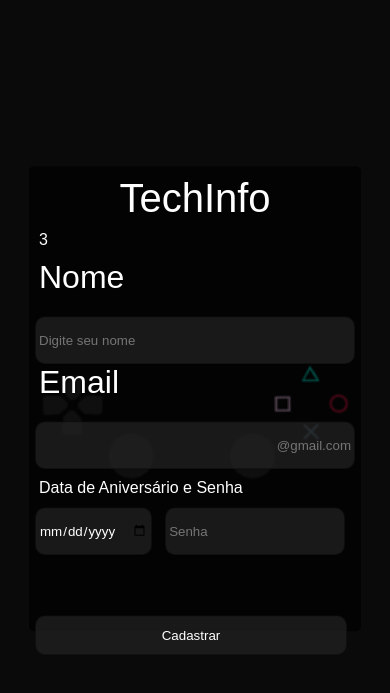
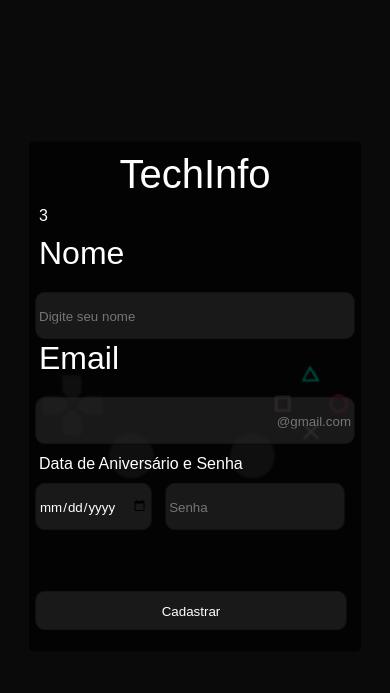
Before and after one commit to erichenriquesm/html5-e-css3, a PHP site: page / in a window 390 px wide. Shown: the top 693 px of the page. Run offline with PHP 8.4, Linux system fonts and the light colour scheme.

Commit message:
Update style.css

```diff
--- a/práticas/prática017/style.css
+++ b/práticas/prática017/style.css
@@ -92,7 +92,7 @@ input{
         top: 50%;
         left: 50%;
         transform: translate(-50%, -55%);
-        height: 445px;
+        height: 490px;
     }
     #data{
         width: 35%;
```
